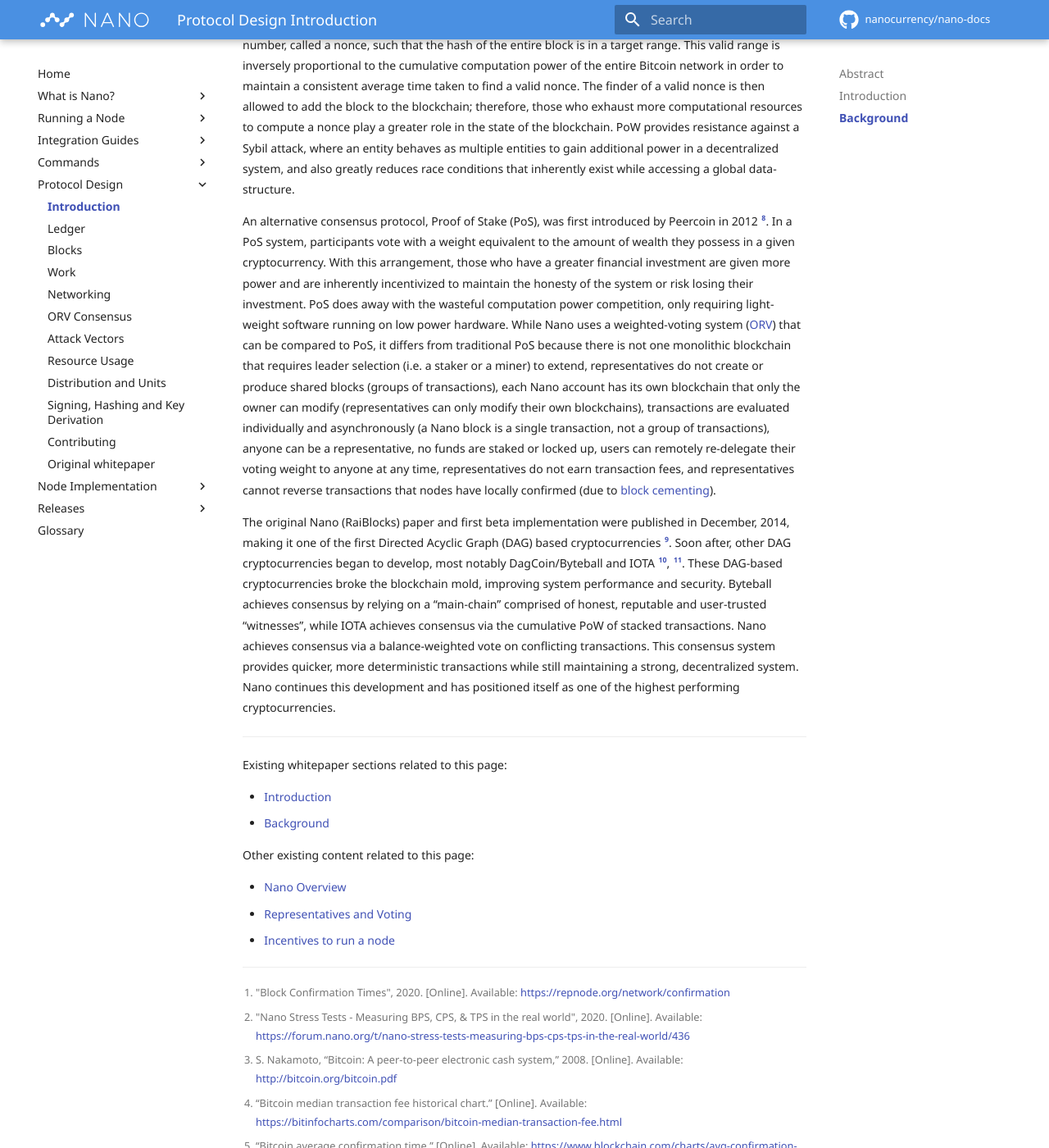
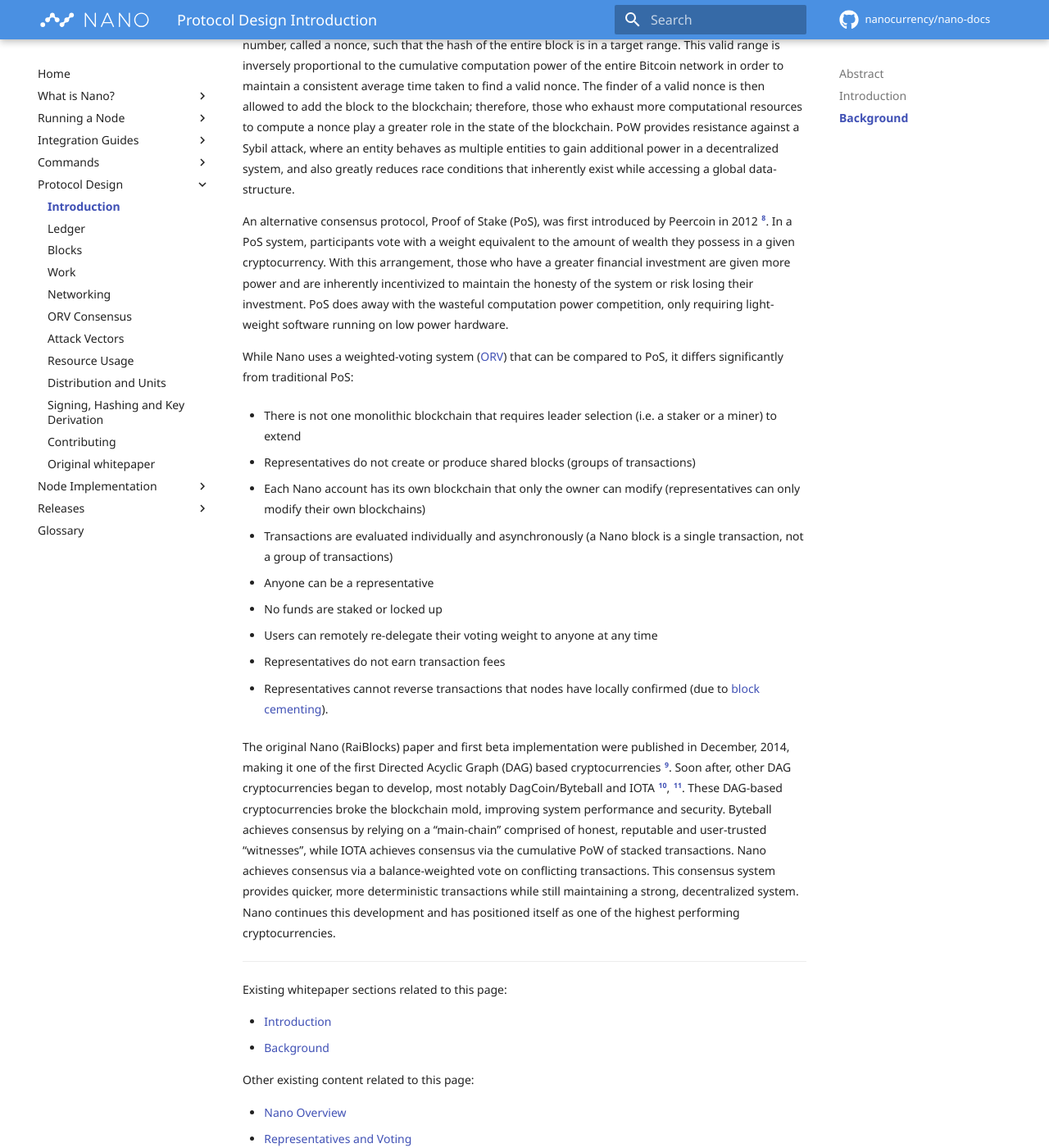
Before and after one commit to nanocurrency/nano-docs, an MkDocs documentation site: the page built from docs/protocol-design/introduction.md, in a window 1280 px wide and 1400 px high, scrolled down 2929 px. Shown: the whole window at 82% size. Built offline with MkDocs 1.6.1 and Material for MkDocs 9.7.7, drawn with Linux system fonts in a browser that asks for light colours; comment, search, counter and statistics services are not loaded.

Commit message:
Update introduction.md
Converting ORV paragraph to bullet points, per https://github.com/nanocurrency/nano-docs/pull/382#discussion_r495102409

```diff
--- a/docs/protocol-design/introduction.md
+++ b/docs/protocol-design/introduction.md
@@ -62,7 +62,27 @@
 
 Bitcoin, and other cryptocurrencies, function by achieving consensus on their global ledgers in order to verify legitimate transactions while resisting malicious actors. Bitcoin achieves consensus via an economic measure called Proof of Work (PoW). In a PoW system participants compete to compute a number, called a nonce, such that the hash of the entire block is in a target range. This valid range is inversely proportional to the cumulative computation power of the entire Bitcoin network in order to maintain a consistent average time taken to find a valid nonce. The finder of a valid nonce is then allowed to add the block to the blockchain; therefore, those who exhaust more computational resources to compute a nonce play a greater role in the state of the blockchain. PoW provides resistance against a Sybil attack, where an entity behaves as multiple entities to gain additional power in a decentralized system, and also greatly reduces race conditions that inherently exist while accessing a global data-structure.
 
-An alternative consensus protocol, Proof of Stake (PoS), was first introduced by Peercoin in 2012 [^8]. In a PoS system, participants vote with a weight equivalent to the amount of wealth they possess in a given cryptocurrency. With this arrangement, those who have a greater financial investment are given more power and are inherently incentivized to maintain the honesty of the system or risk losing their investment. PoS does away with the wasteful computation power competition, only requiring light-weight software running on low power hardware. While Nano uses a weighted-voting system ([ORV](/protocol-design#orv-consensus)) that can be compared to PoS, it differs from traditional PoS because there is not one monolithic blockchain that requires leader selection (i.e. a staker or a miner) to extend, representatives do not create or produce shared blocks (groups of transactions), each Nano account has its own blockchain that only the owner can modify (representatives can only modify their own blockchains), transactions are evaluated individually and asynchronously (a Nano block is a single transaction, not a group of transactions), anyone can be a representative, no funds are staked or locked up, users can remotely re-delegate their voting weight to anyone at any time, representatives do not earn transaction fees, and representatives cannot reverse transactions that nodes have locally confirmed (due to [block cementing](/glossary#cementing)).
+An alternative consensus protocol, Proof of Stake (PoS), was first introduced by Peercoin in 2012 [^8]. In a PoS system, participants vote with a weight equivalent to the amount of wealth they possess in a given cryptocurrency. With this arrangement, those who have a greater financial investment are given more power and are inherently incentivized to maintain the honesty of the system or risk losing their investment. PoS does away with the wasteful computation power competition, only requiring light-weight software running on low power hardware.
+
+While Nano uses a weighted-voting system ([ORV](/protocol-design#orv-consensus)) that can be compared to PoS, it differs significantly from traditional PoS:
+
+- There is not one monolithic blockchain that requires leader selection (i.e. a staker or a miner) to extend
+
+- Representatives do not create or produce shared blocks (groups of transactions)
+
+- Each Nano account has its own blockchain that only the owner can modify (representatives can only modify their own blockchains)
+
+- Transactions are evaluated individually and asynchronously (a Nano block is a single transaction, not a group of transactions)
+
+- Anyone can be a representative
+
+- No funds are staked or locked up
+
+- Users can remotely re-delegate their voting weight to anyone at any time
+
+- Representatives do not earn transaction fees
+
+- Representatives cannot reverse transactions that nodes have locally confirmed (due to [block cementing](/glossary#cementing)).
 
 The original Nano (RaiBlocks) paper and first beta implementation were published in December, 2014, making it one of the first Directed Acyclic Graph (DAG) based cryptocurrencies [^9]. Soon after, other DAG cryptocurrencies began to develop, most notably DagCoin/Byteball and IOTA [^10], [^11]. These DAG-based cryptocurrencies broke the blockchain mold, improving system performance and security. Byteball achieves consensus by relying on a “main-chain” comprised of honest, reputable and user-trusted “witnesses”, while IOTA achieves consensus via the cumulative PoW of stacked transactions. Nano achieves consensus via a balance-weighted vote on conflicting transactions. This consensus system provides quicker, more deterministic transactions while still maintaining a strong, decentralized system. Nano continues this development and has positioned itself as one of the highest performing cryptocurrencies.
 
```
